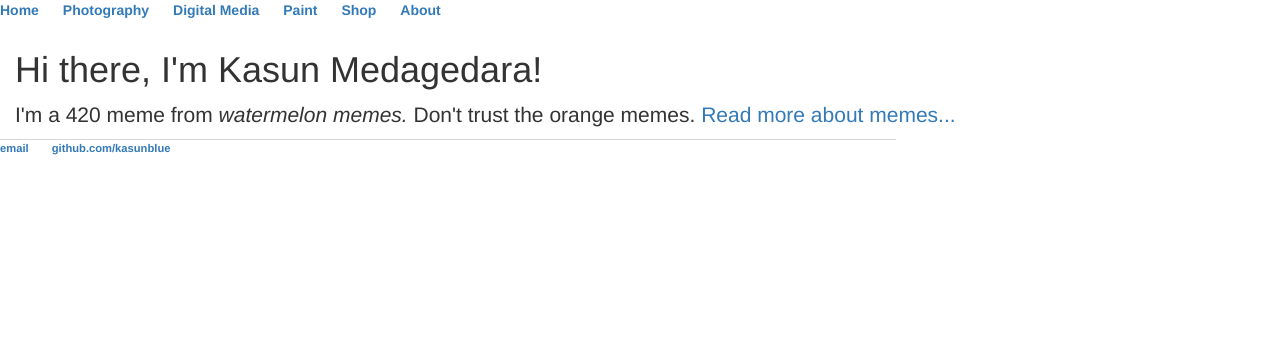
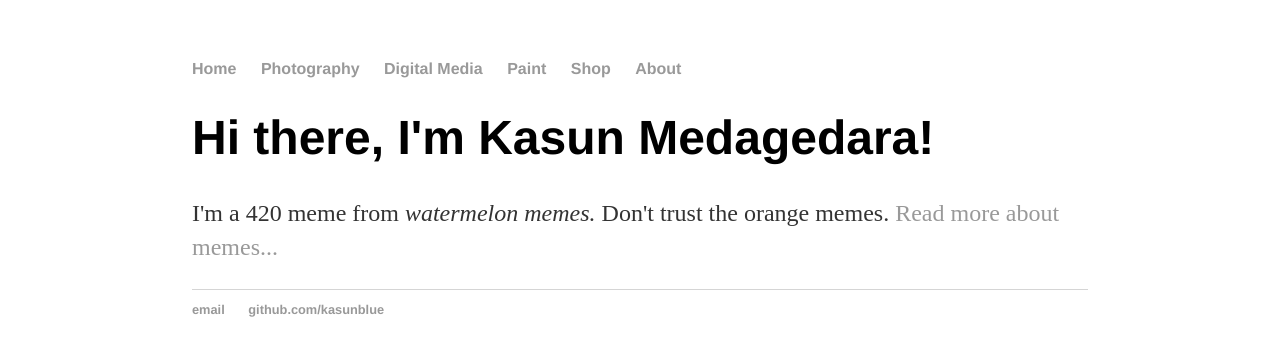
Before and after one commit to kasunblue/kasunblue.github.io, a Jekyll site: the page built from index.html, in a window 1280 px wide. Shown: the top 356 px of the page. Built offline with Jekyll 4.4.1, drawn with Linux system fonts in a browser that asks for light colours.

Commit message:
Update default.html

```diff
--- a/_layouts/default.html
+++ b/_layouts/default.html
@@ -5,13 +5,6 @@
 			<!-- link to main stylesheet -->
 			<link rel="stylesheet" type="text/css" href="/css/main.css">
 			<!-- Latest compiled and minified CSS -->
-			<link rel="stylesheet" href="https://maxcdn.bootstrapcdn.com/bootstrap/3.3.6/css/bootstrap.min.css" integrity="sha384-1q8mTJOASx8j1Au+a5WDVnPi2lkFfwwEAa8hDDdjZlpLegxhjVME1fgjWPGmkzs7" crossorigin="anonymous">
-
-			<!-- Optional theme -->
-			<link rel="stylesheet" href="https://maxcdn.bootstrapcdn.com/bootstrap/3.3.6/css/bootstrap-theme.min.css" integrity="sha384-fLW2N01lMqjakBkx3l/M9EahuwpSfeNvV63J5ezn3uZzapT0u7EYsXMjQV+0En5r" crossorigin="anonymous">
-
-			<!-- Latest compiled and minified JavaScript -->
-			<script src="https://maxcdn.bootstrapcdn.com/bootstrap/3.3.6/js/bootstrap.min.js" integrity="sha384-0mSbJDEHialfmuBBQP6A4Qrprq5OVfW37PRR3j5ELqxss1yVqOtnepnHVP9aJ7xS" crossorigin="anonymous"></script>
 		</head>
 		<body>
 			<nav>
```
